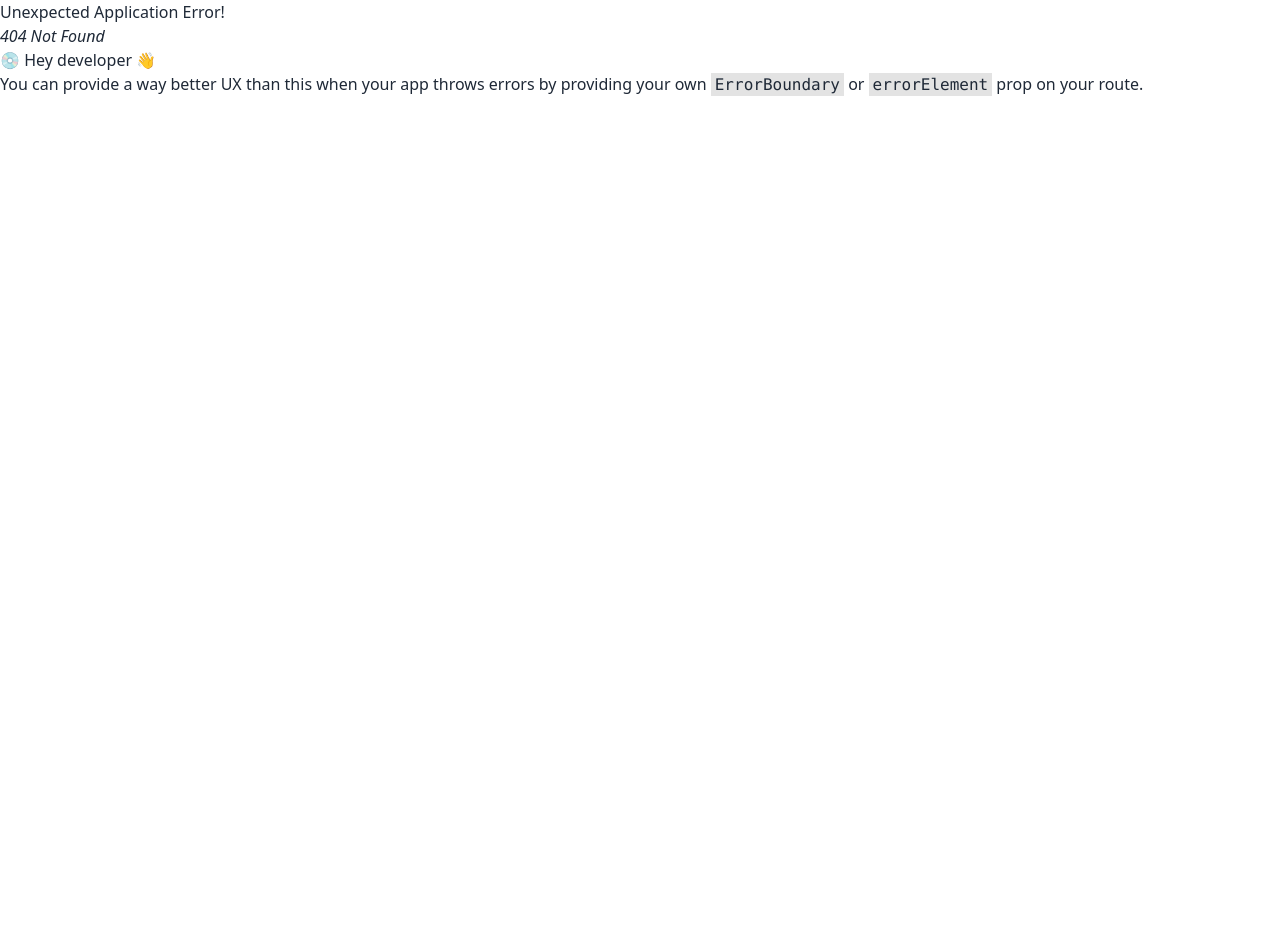
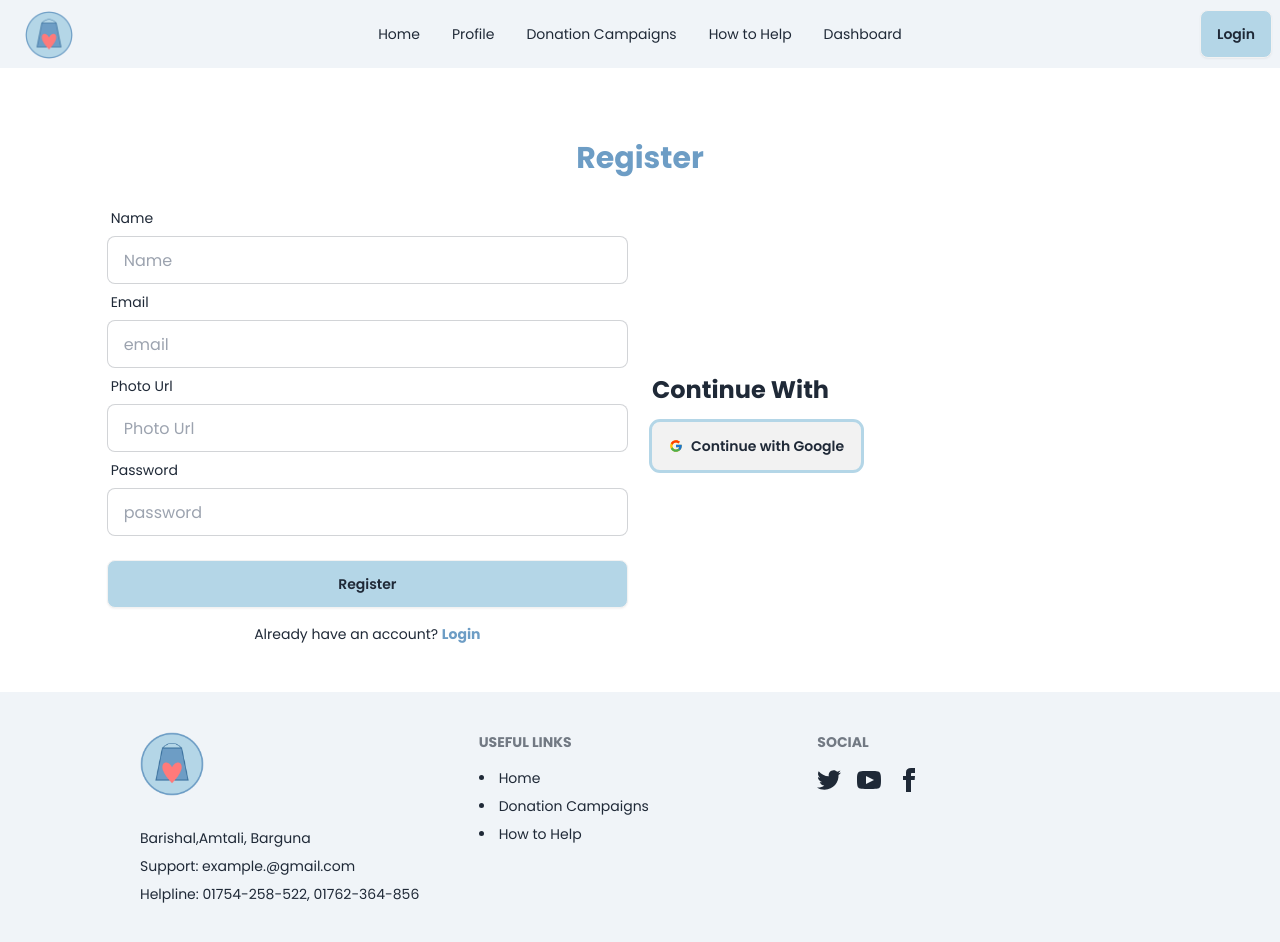
Before and after one commit to mdabdulkyum1/test, a React (Vite) app: page /register in a window 1280 px wide. Before the commit this address had no page. Before the commit the page ends 800 px from the top, so only its background shows below. Built offline with nearby package versions, Linux system fonts and the light colour scheme.

Commit message:
Login and register page design done

```diff
--- a/src/components/Navbar/Navbar.jsx
+++ b/src/components/Navbar/Navbar.jsx
@@ -52,7 +52,7 @@ function Navbar() {
         </ul>
       </div>
       <div className="navbar-end">
-        <a className="btn bg-ice-blue">Login</a>
+        <Link to="/login" className="btn bg-ice-blue">Login</Link>
       </div>
     </div>
   );
--- /dev/null
+++ b/src/pages/Login/Login.jsx
@@ -0,0 +1,67 @@
+import { Link } from "react-router-dom";
+import { FcGoogle } from "react-icons/fc";
+
+
+function Login() {
+  return (
+    <div className="w-10/12 mx-auto py-12">
+      <h1 className="text-center text-heading text-3xl font-bold my-6">
+        Login
+      </h1>
+
+      <div className="flex flex-col justify-center items-center lg:flex-row gap-6">
+        <div className="lg:w-1/2">
+          <form className="">
+            <div className="form-control">
+              <label className="label">
+                <span className="label-text">Email</span>
+              </label>
+              <input
+                type="email"
+                placeholder="email"
+                className="input input-bordered"
+                required
+              />
+            </div>
+            <div className="form-control">
+              <label className="label">
+                <span className="label-text">Password</span>
+              </label>
+              <input
+                type="password"
+                placeholder="password"
+                className="input input-bordered"
+                required
+              />
+              <label className="label">
+                <a href="#" className="label-text-alt link link-hover">
+                  Forgot password?
+                </a>
+              </label>
+            </div>
+            <div className="form-control mt-6">
+              <button className="btn bg-ice-blue">Login</button>
+            </div>
+          </form>
+          <p className="text-center text-sm mt-4">
+            Don’t have an account?{" "}
+            <Link to="/register" className="text-heading font-bold">
+              Create an account
+            </Link>
+          </p>
+        </div>
+        <div className="lg:w-1/2">
+          <h1 className="text-2xl font-bold mb-4">Continue With</h1>
+          <div className="">
+            <button className="btn outline outline-ice-blue" type="submit">
+              <FcGoogle />
+              Continue with Google
+            </button>
+          </div>
+        </div>
+      </div>
+    </div>
+  );
+}
+
+export default Login;
--- /dev/null
+++ b/src/pages/Register/Register.jsx
@@ -0,0 +1,86 @@
+import { Link } from "react-router-dom";
+import { FcGoogle } from "react-icons/fc";
+
+
+function Register() {
+  return (
+    <div className="w-10/12 mx-auto py-12">
+      <h1 className="text-center text-heading text-3xl font-bold my-6">
+        Register
+      </h1>
+
+      <div className="flex flex-col justify-center items-center lg:flex-row gap-6">
+        <div className="lg:w-1/2">
+          <form className="">
+            <div className="form-control">
+              <label className="label">
+                <span className="label-text">Name</span>
+              </label>
+              <input
+                type="text"
+                name="name"
+                placeholder="Name"
+                className="input input-bordered"
+                required
+              />
+            </div>
+            <div className="form-control">
+              <label className="label">
+                <span className="label-text">Email</span>
+              </label>
+              <input
+                type="email"
+                placeholder="email"
+                className="input input-bordered"
+                required
+              />
+            </div>
+            <div className="form-control">
+              <label className="label">
+                <span className="label-text">Photo Url</span>
+              </label>
+              <input
+                type="text"
+                name="photo"
+                placeholder="Photo Url"
+                className="input input-bordered"
+                required
+              />
+            </div>
+            <div className="form-control">
+              <label className="label">
+                <span className="label-text">Password</span>
+              </label>
+              <input
+                type="password"
+                placeholder="password"
+                className="input input-bordered"
+                required
+              />
+            </div>
+            <div className="form-control mt-6">
+              <button className="btn bg-ice-blue">Register</button>
+            </div>
+          </form>
+          <p className="text-center text-sm mt-4">
+            Already have an account?{" "}
+            <Link to="/login" className="text-heading font-bold">
+              Login
+            </Link>
+          </p>
+        </div>
+        <div className="lg:w-1/2">
+          <h1 className="text-2xl font-bold mb-4">Continue With</h1>
+          <div className="">
+            <button className="btn outline outline-ice-blue" type="submit">
+              <FcGoogle />
+              Continue with Google
+            </button>
+          </div>
+        </div>
+      </div>
+    </div>
+  );
+}
+
+export default Register;
```
Also changed, not shown: src/routes/router.jsx (+11 -0 lines).
